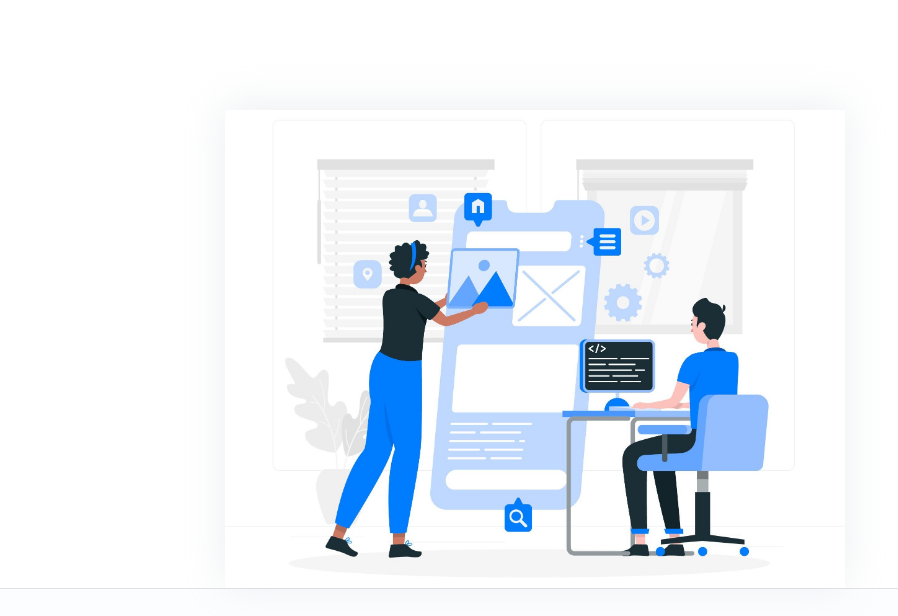
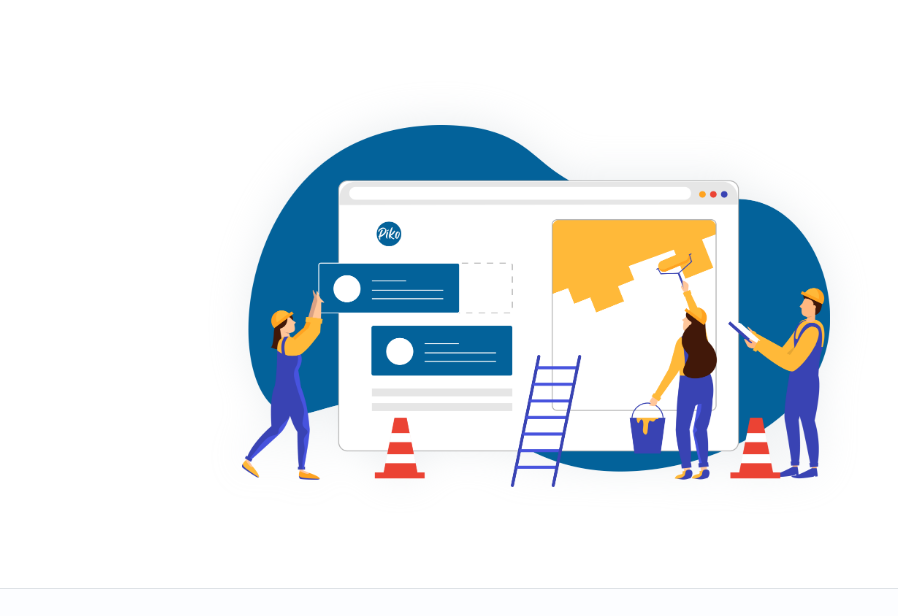
Before and after one commit to 6upe/piko, a plain HTML site: page index.html in a window 1280 px wide. Shown: the part 163-779 px from the top of the page, 382-1280 px from the left. Drawn offline with Linux system fonts and the light colour scheme.

Commit message:
added Asset 2.png

```diff
--- a/index.html
+++ b/index.html
@@ -75,8 +75,8 @@
                     <a class="social-item" href="javascript:void(0)"><i class="ti-twitter"></i></a>
                 </div>
             </div>
-            <div class="img-holder" >
-                <img src="./12780654_5035108.jpg" style="top: 0px;" alt="">
+            <div class="img-holder" style="position: absolute; top: -150px; right: 100px;" >
+                <img src="./Asset 2.png" style="top: 0px;" alt="">
             </div>
         </div>
 
```
Also changed, not shown: Asset 1.png (added), Asset 2.png (added).
